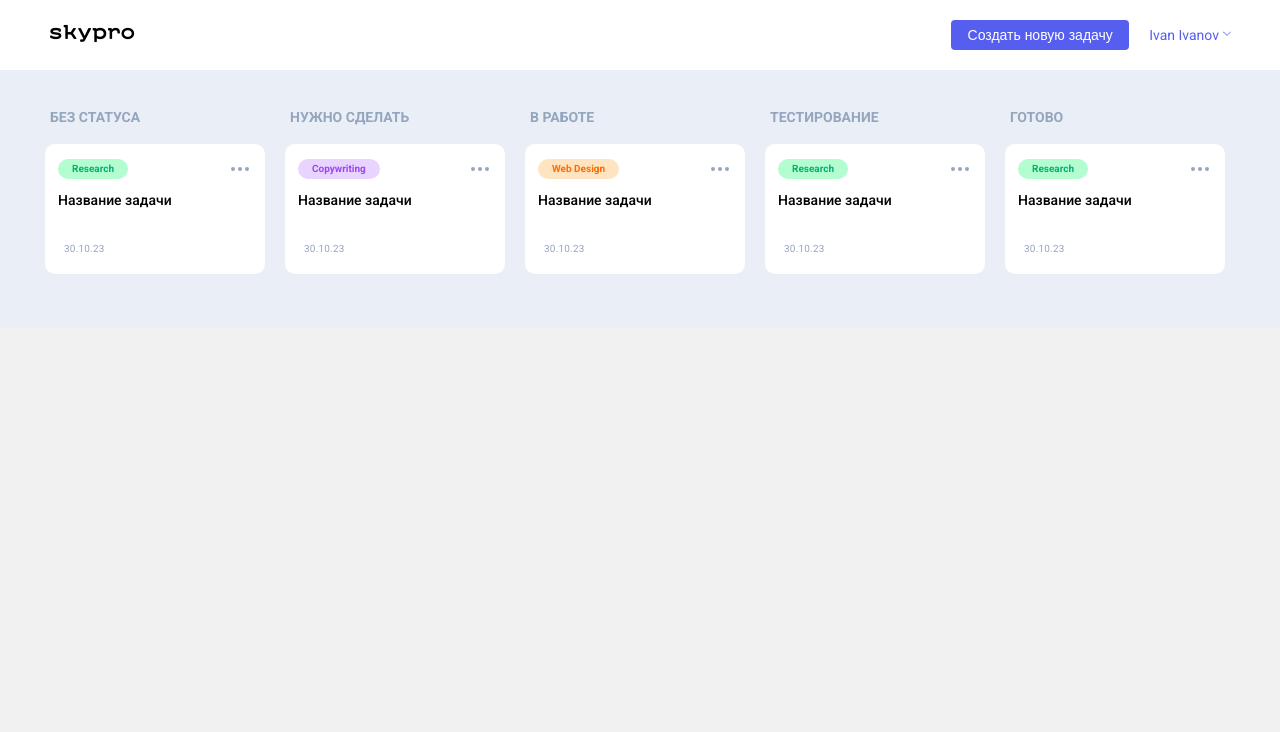
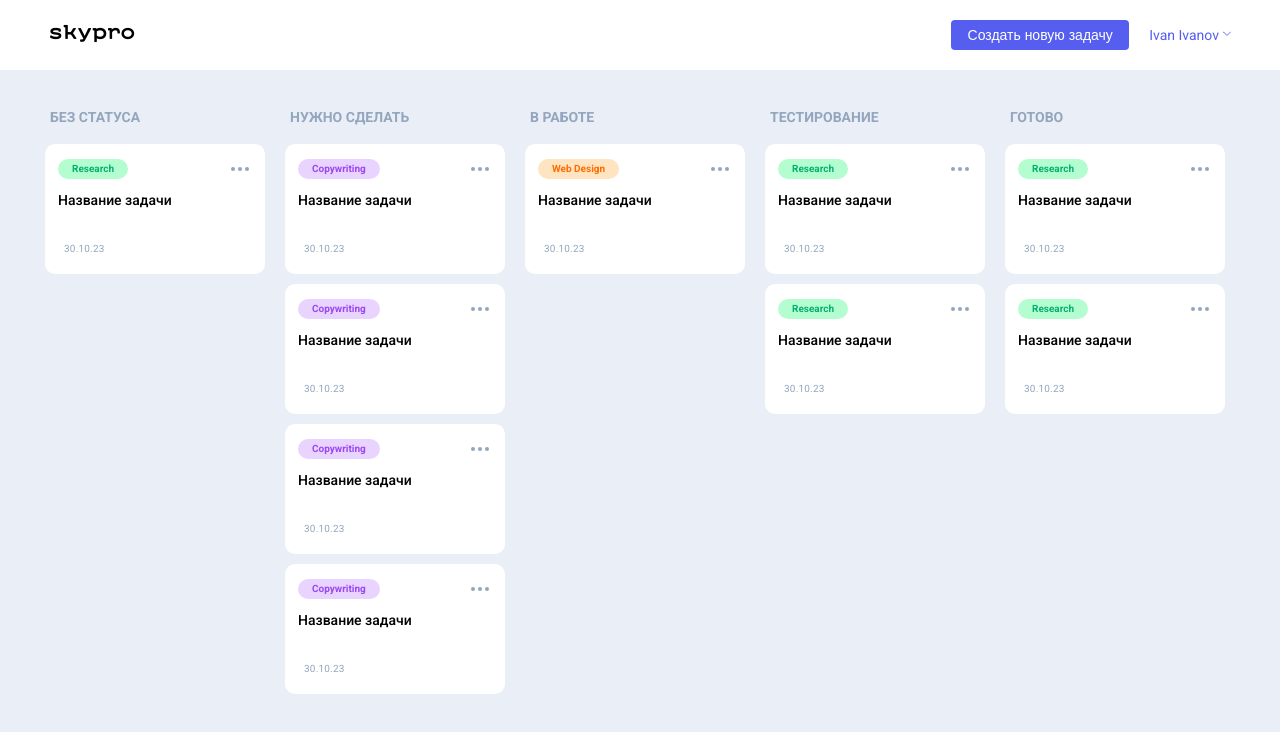
Before and after one commit to DiStail88/skypro-kanban, a React (Vite) app: page / in a window 1280 px wide. Shown: the top 732 px of the page. Built offline with nearby package versions, Linux system fonts and the light colour scheme.

Commit message:
Исправил положения задач

```diff
--- a/src/App.css
+++ b/src/App.css
@@ -816,6 +816,7 @@ body {
 .main__content {
   width: 100%;
   display: flex;
+  flex-wrap: wrap;
 }
 .main__column {
   width: 20%;
--- a/src/data.js
+++ b/src/data.js
@@ -38,6 +38,46 @@ const tasks = [
     theme: 'Research',
     themeClass: '_green',
     status: 'Готово'
+  },
+  {
+    id: 6,
+    title: 'Название задачи',
+    date: '30.10.23',
+    theme: 'Research',
+    themeClass: '_green',
+    status: 'Готово'
+  },
+  {
+    id: 7,
+    title: 'Название задачи',
+    date: '30.10.23',
+    theme: 'Research',
+    themeClass: '_green',
+    status: 'Тестирование'
+  },
+  {
+    id: 8,
+    title: 'Название задачи',
+    date: '30.10.23',
+    theme: 'Copywriting',
+    themeClass: '_purple',
+    status: 'Нужно сделать'
+  },
+  {
+    id: 9,
+    title: 'Название задачи',
+    date: '30.10.23',
+    theme: 'Copywriting',
+    themeClass: '_purple',
+    status: 'Нужно сделать'
+  },
+  {
+    id: 10,
+    title: 'Название задачи',
+    date: '30.10.23',
+    theme: 'Copywriting',
+    themeClass: '_purple',
+    status: 'Нужно сделать'
   }
 ];
 
```
